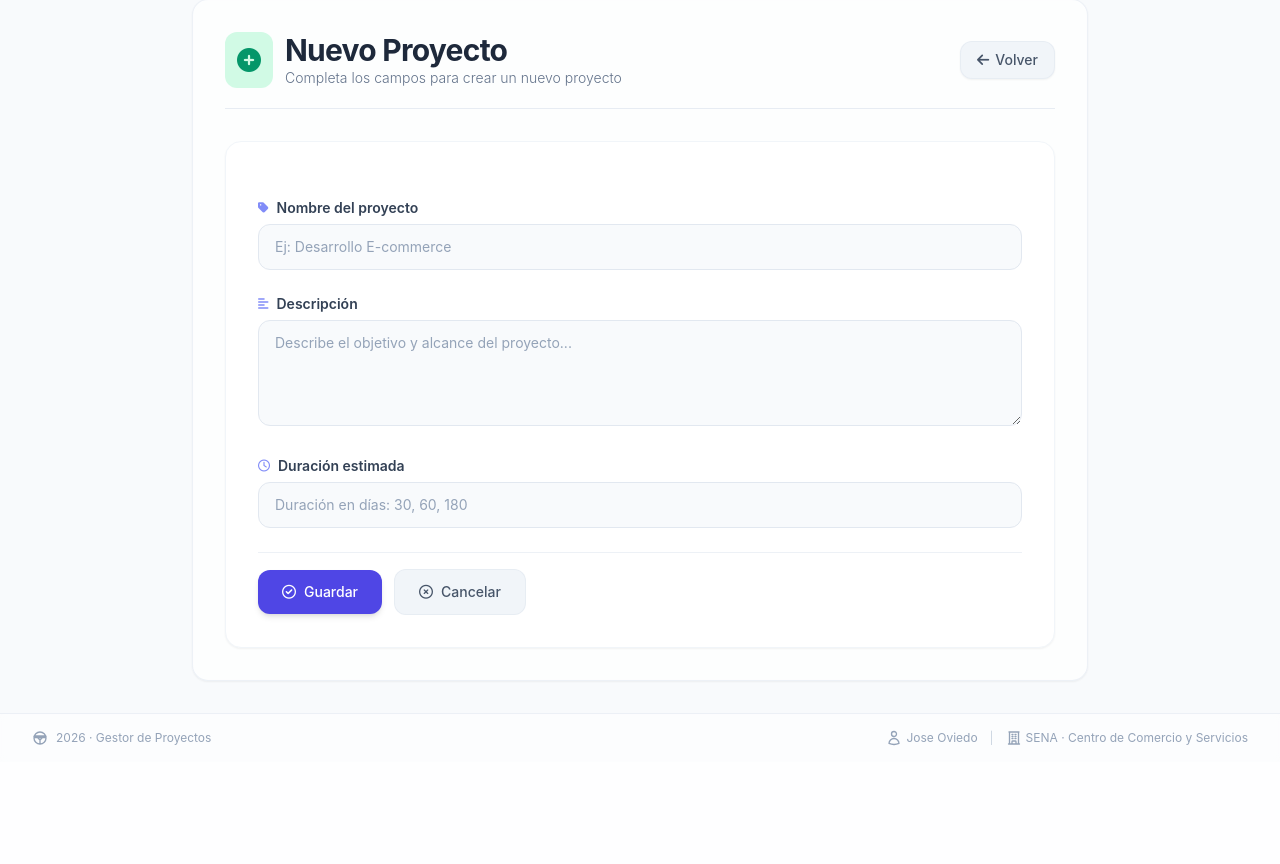
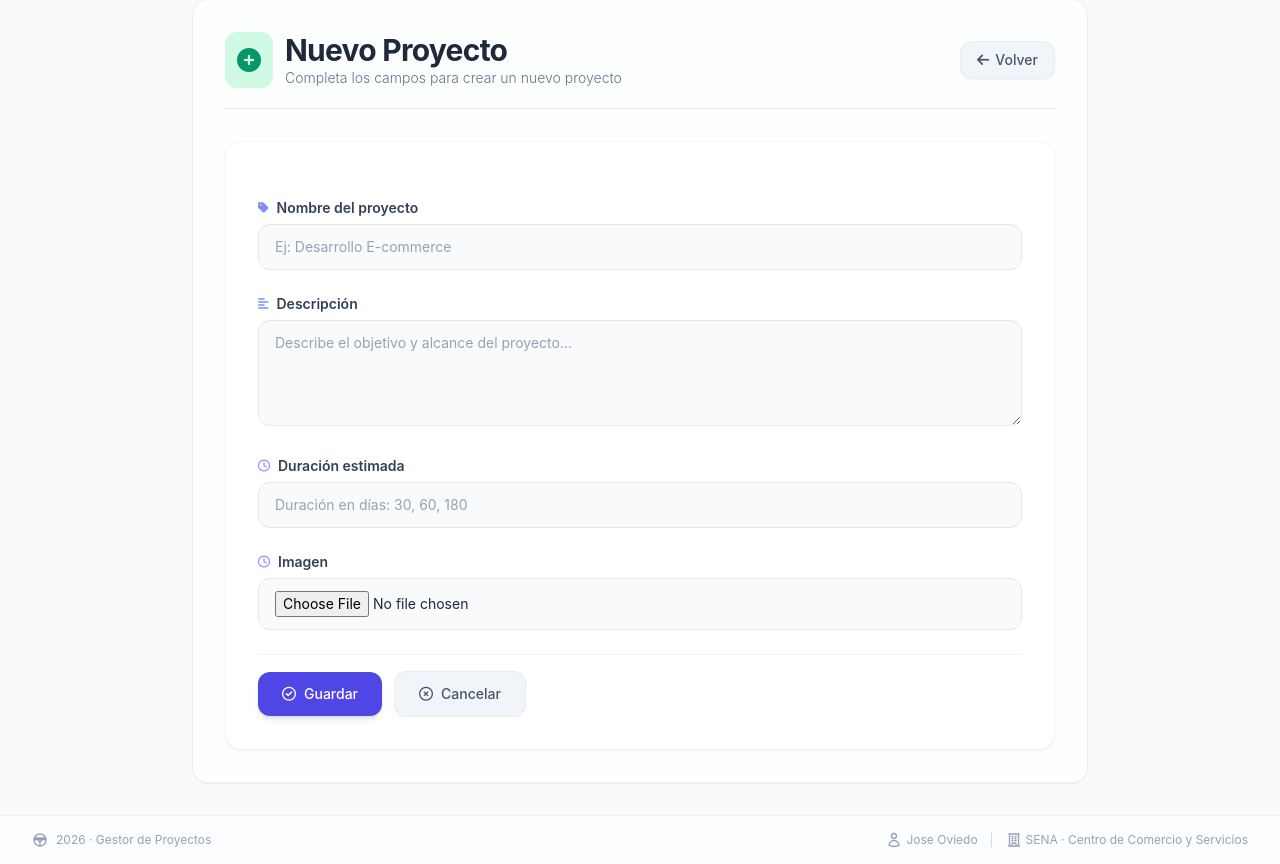
Before and after one commit to jaoviedom/gestor-proyectos-sena-2026, a Django app: page /proyectos/nuevo/ in a window 1280 px wide. Shown: the part 98-962 px from the top of the page. Before the commit the page ends 844 px from the top, so only its background shows below. Run offline with Django 5.2, Linux system fonts and the light colour scheme; some libraries are stand-ins or nearby versions.

Commit message:
Manejo de imagenes desde formulario

```diff
--- a/core/settings.py
+++ b/core/settings.py
@@ -111,3 +111,6 @@ STATIC_URL = 'static/'
 # https://docs.djangoproject.com/en/5.2/ref/settings/#default-auto-field
 
 DEFAULT_AUTO_FIELD = 'django.db.models.BigAutoField'
+
+MEDIA_URL = '/media/'
+MEDIA_ROOT = BASE_DIR / 'media'
--- a/core/urls.py
+++ b/core/urls.py
@@ -1,23 +1,12 @@
-"""
-URL configuration for core project.
-
-The `urlpatterns` list routes URLs to views. For more information please see:
-    https://docs.djangoproject.com/en/5.2/topics/http/urls/
-Examples:
-Function views
-    1. Add an import:  from my_app import views
-    2. Add a URL to urlpatterns:  path('', views.home, name='home')
-Class-based views
-    1. Add an import:  from other_app.views import Home
-    2. Add a URL to urlpatterns:  path('', Home.as_view(), name='home')
-Including another URLconf
-    1. Import the include() function: from django.urls import include, path
-    2. Add a URL to urlpatterns:  path('blog/', include('blog.urls'))
-"""
 from django.contrib import admin
 from django.urls import path, include
+from django.conf import settings
+from django.conf.urls.static import static
 
 urlpatterns = [
     path('admin/', admin.site.urls),
     path('', include('gestor_proyectos.urls')),
 ]
+
+if settings.DEBUG:
+    urlpatterns += static(settings.MEDIA_URL, document_root=settings.MEDIA_ROOT)
--- a/gestor_proyectos/models.py
+++ b/gestor_proyectos/models.py
@@ -7,6 +7,7 @@ class Proyecto(models.Model):
   nombre = models.CharField(max_length=100) # Campo de texto (varchar)
   descripcion = models.TextField() # Campo de texto largo
   duracion = models.IntegerField() # Campo numérico entero
+  imagen = models.ImageField(upload_to='img/', default='img/logo.png')
 
 class Tarea(models.Model):
   '''
--- a/gestor_proyectos/templates/nuevo-proyecto.html
+++ b/gestor_proyectos/templates/nuevo-proyecto.html
@@ -29,7 +29,7 @@ Nuevo proyecto
 
         <!-- Formulario para crear proyecto -->
         <div class="form-card bg-white rounded-2xl p-6 md:p-8 border border-slate-100 shadow-sm">
-            <form method="post" class="space-y-6">
+            <form method="post" enctype="multipart/form-data" class="space-y-6">
                 {% csrf_token %}
 
                 <!-- Campo: Nombre -->
@@ -74,6 +74,19 @@ Nuevo proyecto
                            class="w-full px-4 py-3 bg-slate-50 border border-slate-200 rounded-xl text-slate-800 placeholder:text-slate-400 text-sm focus:border-indigo-400 focus:ring-2 focus:ring-indigo-100 transition-all duration-150" />
                 </div>
 
+                <!-- Campo: Imagen -->
+                <div class="space-y-1.5">
+                    <label for="id_duracion" class="flex items-center gap-2 text-sm font-semibold text-slate-700">
+                        <i class="fa-regular fa-clock text-indigo-400 text-xs"></i>
+                        Imagen
+                    </label>
+                    <input type="file"
+                           name="imagen"
+                           id="id_imagen"
+                           required
+                           class="w-full px-4 py-3 bg-slate-50 border border-slate-200 rounded-xl text-slate-800 placeholder:text-slate-400 text-sm focus:border-indigo-400 focus:ring-2 focus:ring-indigo-100 transition-all duration-150" />
+                </div>
+
                 <!-- Acciones del formulario -->
                 <div class="pt-4 flex flex-col sm:flex-row items-center gap-3 border-t border-slate-200/60">
                     <button type="submit"
--- a/gestor_proyectos/templates/proyectos.html
+++ b/gestor_proyectos/templates/proyectos.html
@@ -33,6 +33,7 @@ Proyectos activos
                             <span class="bg-indigo-50 text-indigo-700 text-xs font-mono px-2 py-0.5 rounded-full border border-indigo-100/60">
                                 #{{ forloop.counter }}
                             </span>
+                            <img src="{{ proyecto.imagen.url }}" alt="{{ proyecto.nombre }}" class="h-10 rounded-lg">
                             {{ proyecto.nombre }}
                         </h2>
                         <p class="text-sm text-slate-600 mt-0.5 line-clamp-2 max-w-2xl">
--- a/gestor_proyectos/views.py
+++ b/gestor_proyectos/views.py
@@ -27,12 +27,14 @@ def nuevo_proyecto(request):
     nombre = request.POST.get('nombre')
     descripcion = request.POST.get('descripcion')
     duracion = request.POST.get('duracion')
+    imagen = request.FILES.get('imagen')
 
     if nombre and descripcion and duracion:
       proyecto = Proyecto(
         nombre=nombre,
         descripcion=descripcion,
-        duracion=duracion
+        duracion=duracion,
+        imagen=imagen
       )
       proyecto.save()
 
```
Also changed, not shown: gestor_proyectos/migrations/0003_proyecto_imagen_alter_tarea_prioridad.py (added), media/img/Developer_en_carboncillo.png (added), media/img/logo.png (added).
